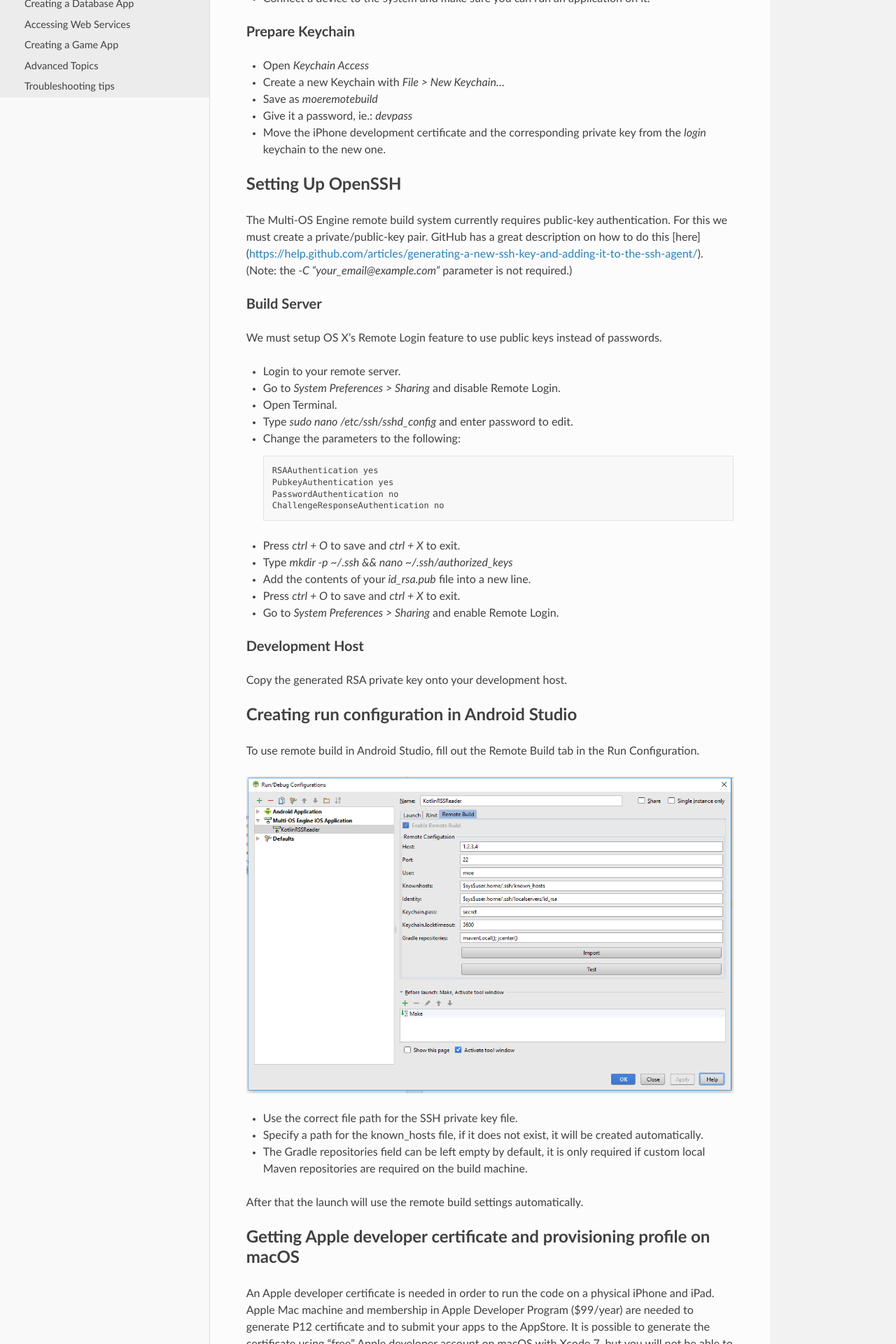
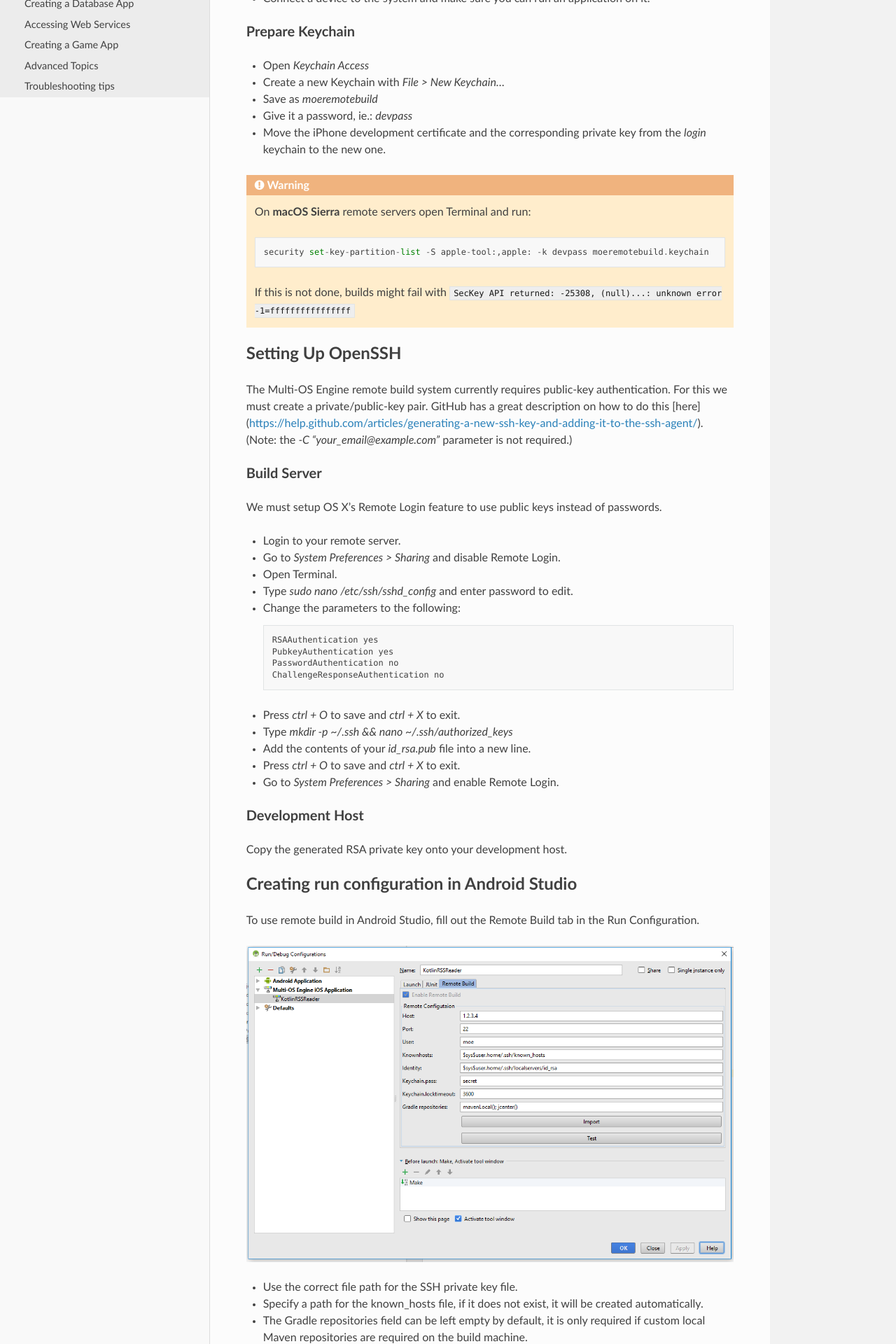
Before and after one commit to multi-os-engine/doc, a Sphinx documentation site: the page built from source/multi-os-engine/3_getting_started/3_remote_build/remote_build.rst, in a window 1280 px wide. Shown: the part 894-2814 px from the top of the page at 70% size. Built offline with Sphinx 7.4.7 and the Read the Docs theme 2.0.0, drawn with Linux system fonts in a browser that asks for light colours; some of the changed text lies outside the part shown.

Commit message:
Updated remote server configuration

```diff
--- a/source/multi-os-engine/3_getting_started/3_remote_build/remote_build.rst
+++ b/source/multi-os-engine/3_getting_started/3_remote_build/remote_build.rst
@@ -41,6 +41,14 @@ Prepare Keychain
 - Save as `moeremotebuild`
 - Give it a password, ie.: `devpass`
 - Move the iPhone development certificate and the corresponding private key from the `login` keychain to the new one.
+
+.. warning::
+
+	On **macOS Sierra** remote servers open Terminal and run::
+
+		security set-key-partition-list -S apple-tool:,apple: -k devpass moeremotebuild.keychain
+
+	If this is not done, builds might fail with ``SecKey API returned: -25308, (null)...: unknown error -1=ffffffffffffffff``
 
 Setting Up OpenSSH
 ------------------
```
